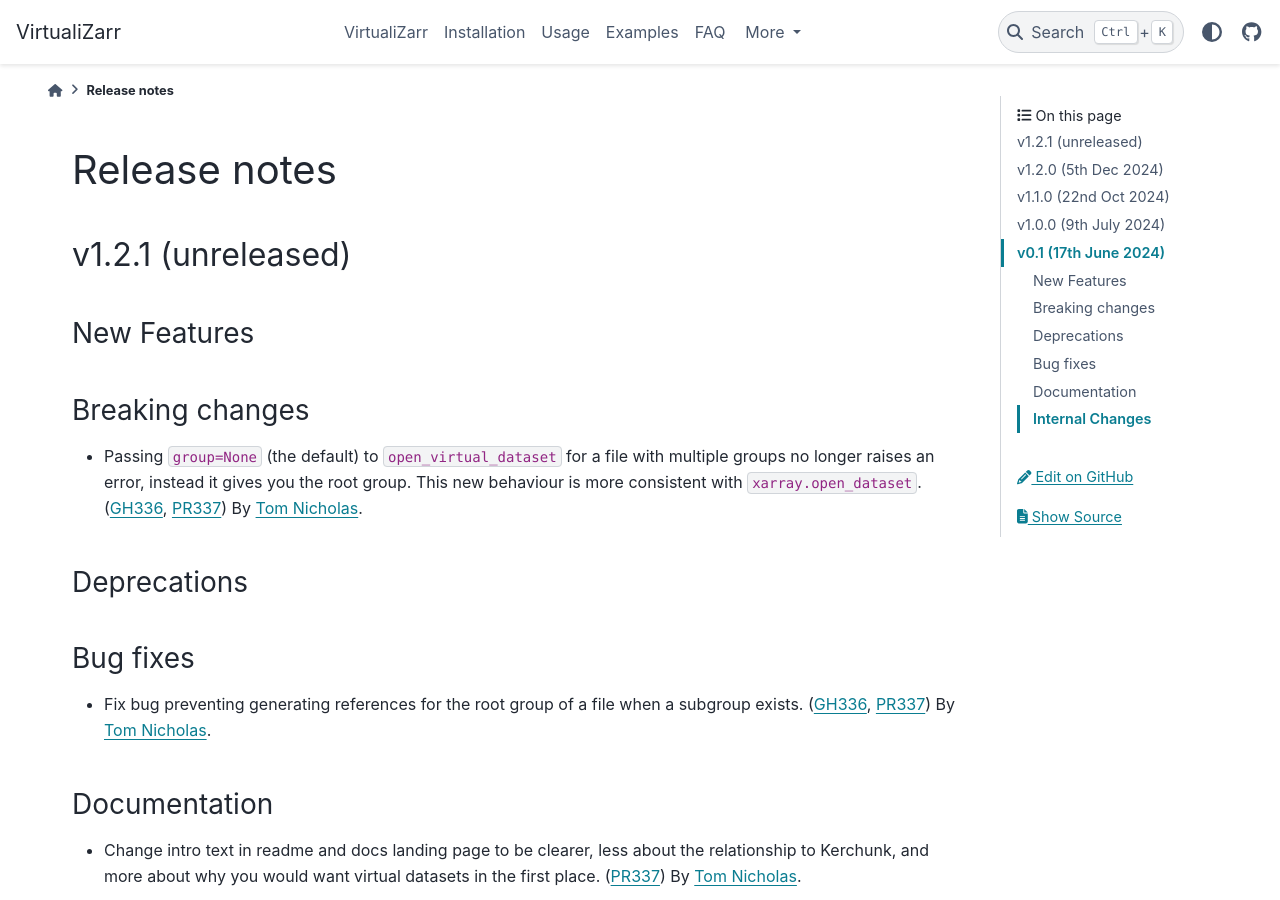
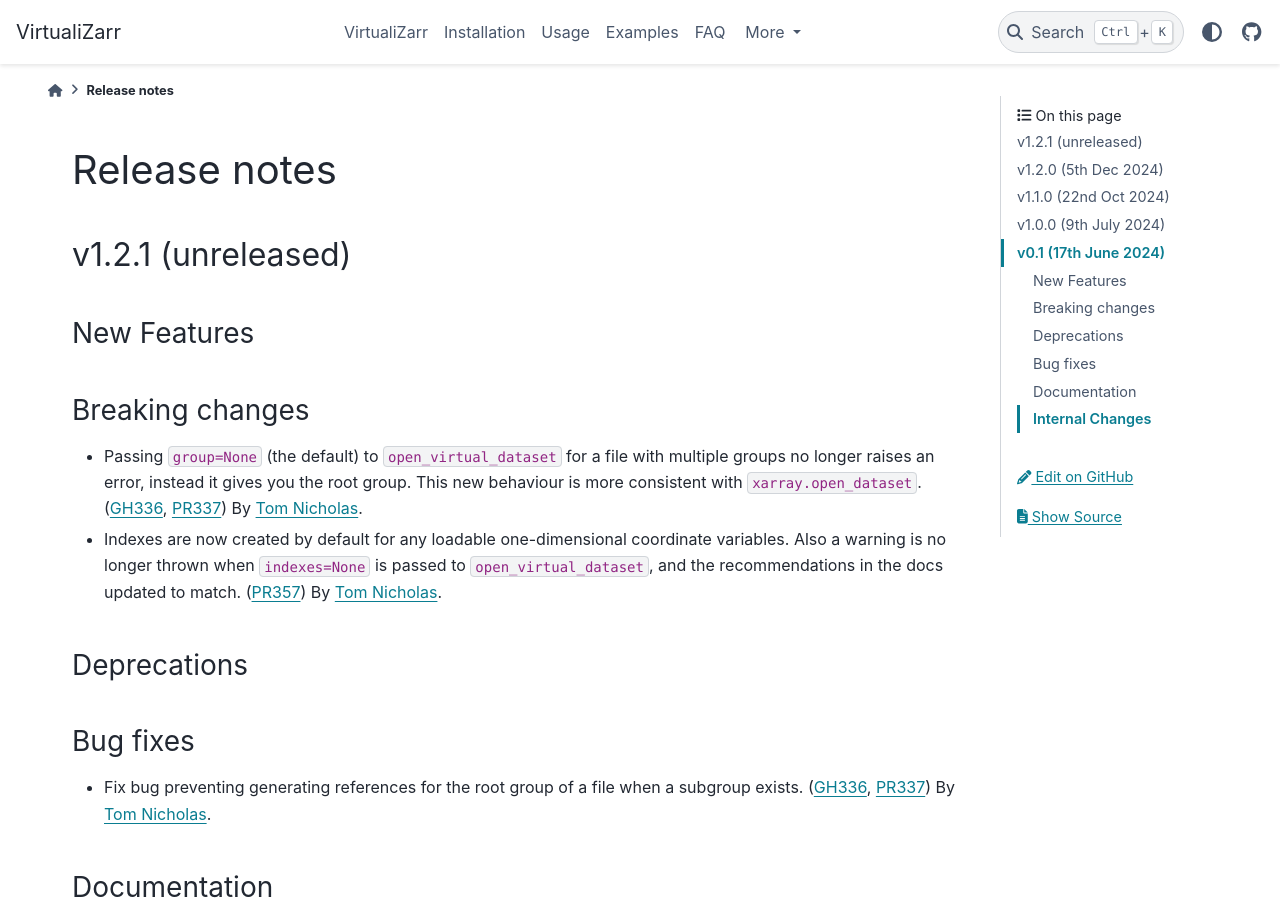
Before and after one commit to zarr-developers/VirtualiZarr, a Sphinx documentation site: the page built from docs/releases.rst, in a window 1280 px wide and 900 px high. Built offline with Sphinx 7.4.7 and the PyData theme 0.15.4, drawn with Linux system fonts in a browser that asks for light colours.

Commit message:
release notes

```diff
--- a/docs/releases.rst
+++ b/docs/releases.rst
@@ -15,6 +15,9 @@
 - Passing ``group=None`` (the default) to ``open_virtual_dataset`` for a file with multiple groups no longer raises an error, instead it gives you the root group.
   This new behaviour is more consistent with ``xarray.open_dataset``.
   (:issue:`336`, :pull:`337`) By `Tom Nicholas <https://github.com/TomNicholas>`_.
+- Indexes are now created by default for any loadable one-dimensional coordinate variables.
+  Also a warning is no longer thrown when ``indexes=None`` is passed to ``open_virtual_dataset``, and the recommendations in the docs updated to match.
+  (:pull:`357`) By `Tom Nicholas <https://github.com/TomNicholas>`_.
 
 Deprecations
 ~~~~~~~~~~~~
```
